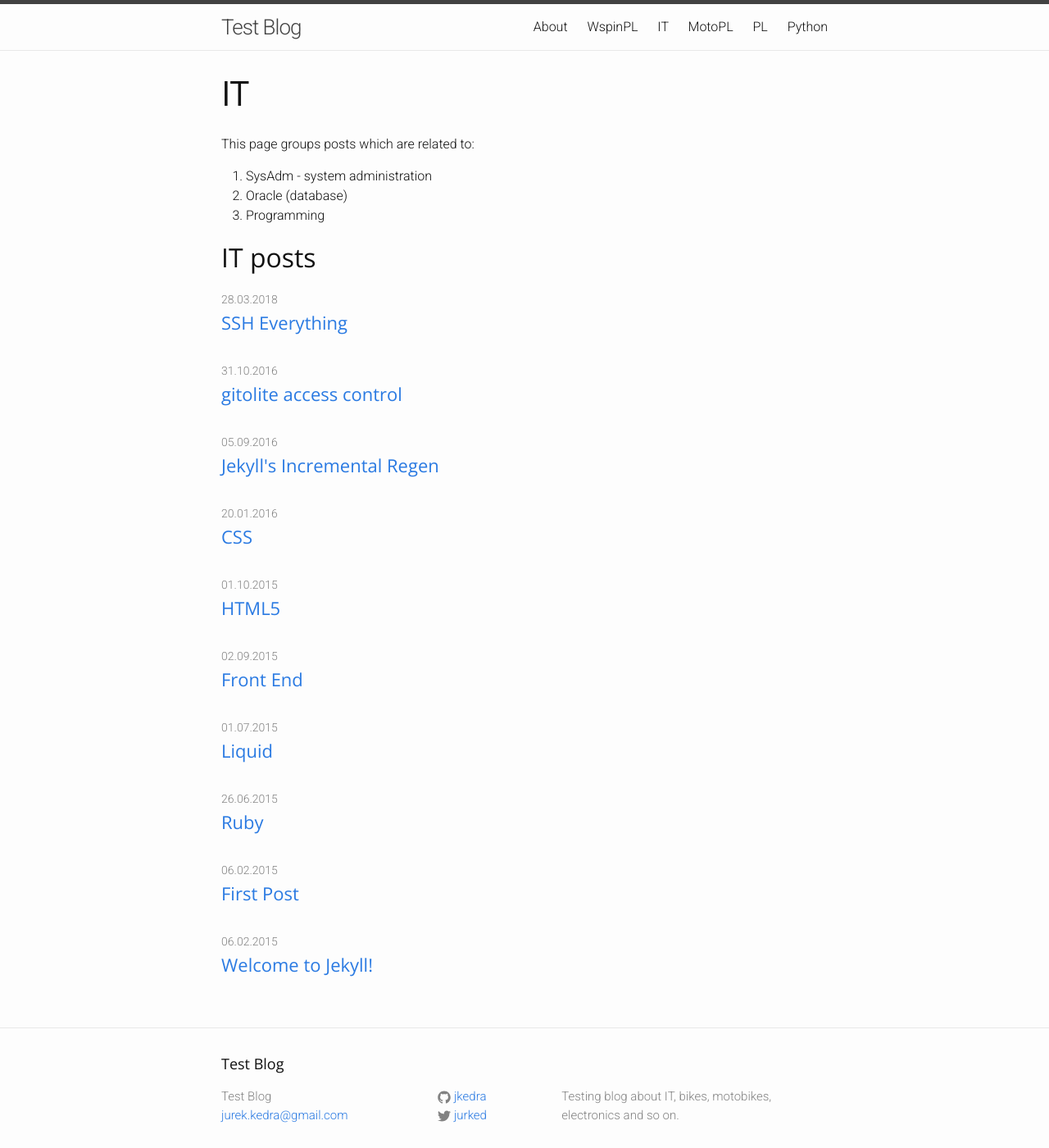
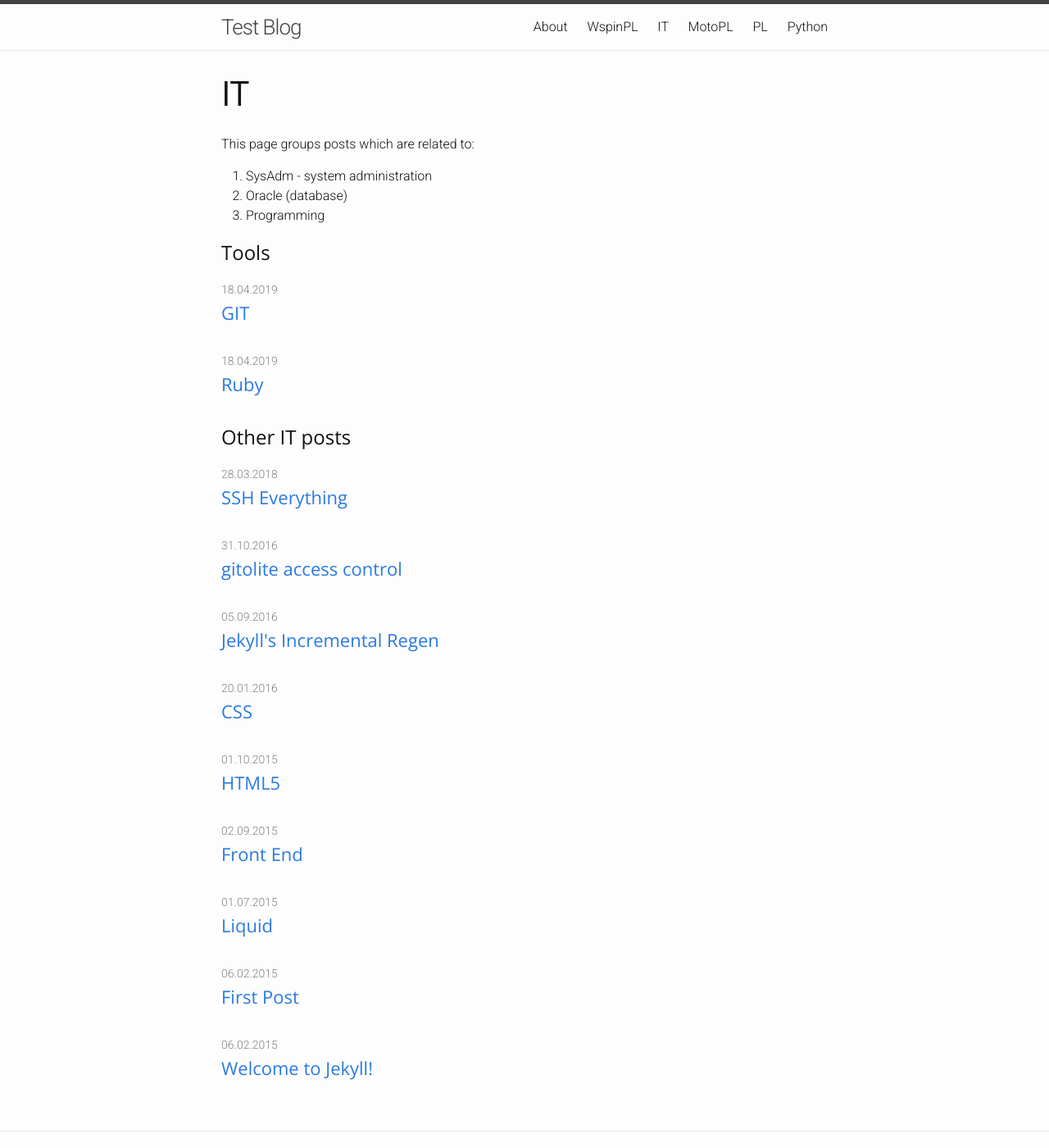
Before and after one commit to jkedra/jkedra.github.io, a Jekyll site: the page built from it.md, in a window 1280 px wide and 1400 px high. Shown: the whole window at 82% size. Built offline with Jekyll 4.4.1, drawn with Linux system fonts in a browser that asks for light colours.

Commit message:
reorganization

```diff
--- a/_posts/2015/2015-06-28-ruby.md
+++ b/_tools/ruby.md
@@ -1,10 +1,8 @@
 ---
 layout: post
 title:  "Ruby"
-date:   2015-06-26 15:00:00
 author: jkedra
 language: en
-categories: tools
 ---
 
 ## Environment and Installation
--- a/it.md
+++ b/it.md
@@ -10,7 +11,21 @@ This page groups posts which are related to:
 2. Oracle (database)
 3. Programming
 
-## IT posts
+# Tools
+
+{% for item in site.tools %}
+<ul class="post-list">
+  <li>
+    <span class="post-meta">{{ item.date | date: "%d.%m.%Y" }}</span>
+    <h2>
+       <a class="post-link" href="{{ item.url | prepend: site.baseurl }}">{{ item.title }}</a>
+    </h2> {{ item.description }}
+  </li>
+</ul>
+{% endfor %}
+
+
+# Other IT posts
 
 {% assign sectioncategories = "www it tools" | split: " " %}
   <ul class="post-list">
```
Also changed, not shown: other parts of it.md (+1 -0 lines), _tools/git.md (renamed from _drafts/git.md, +1 -2 lines).
